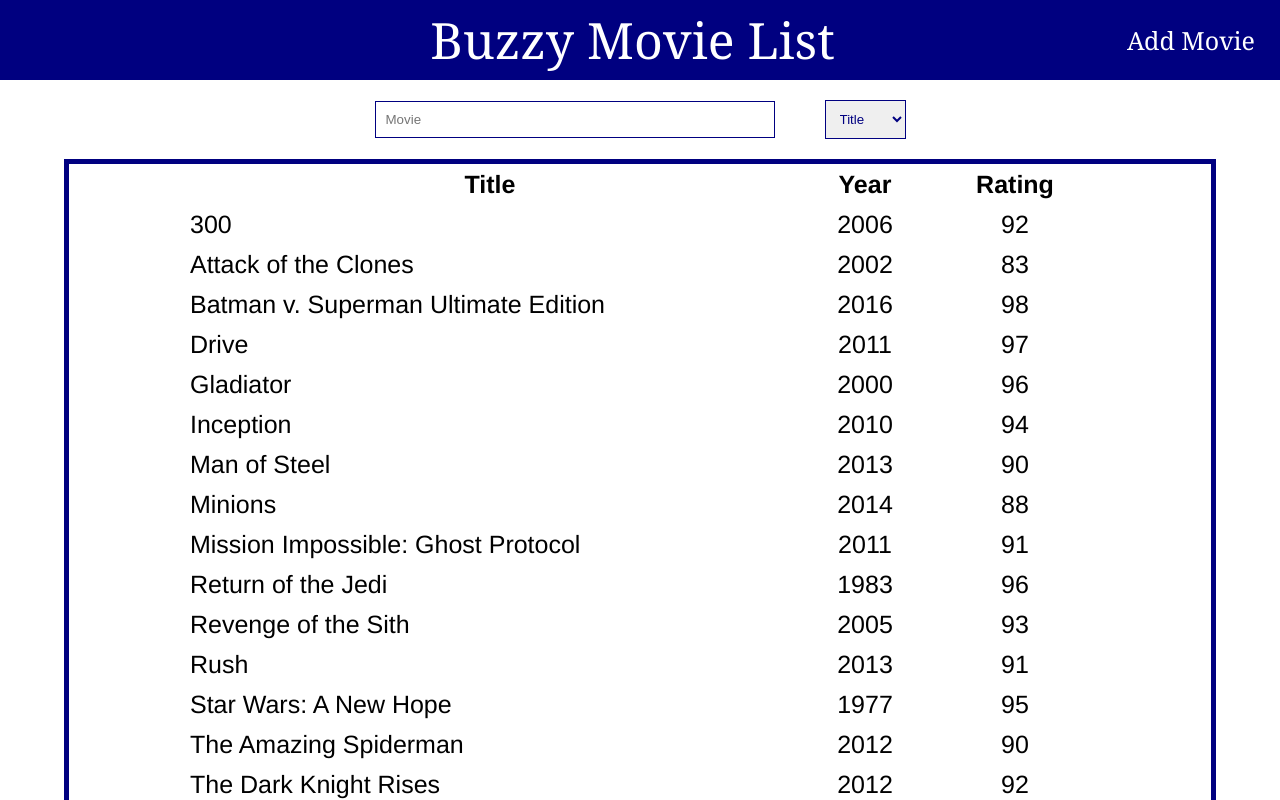
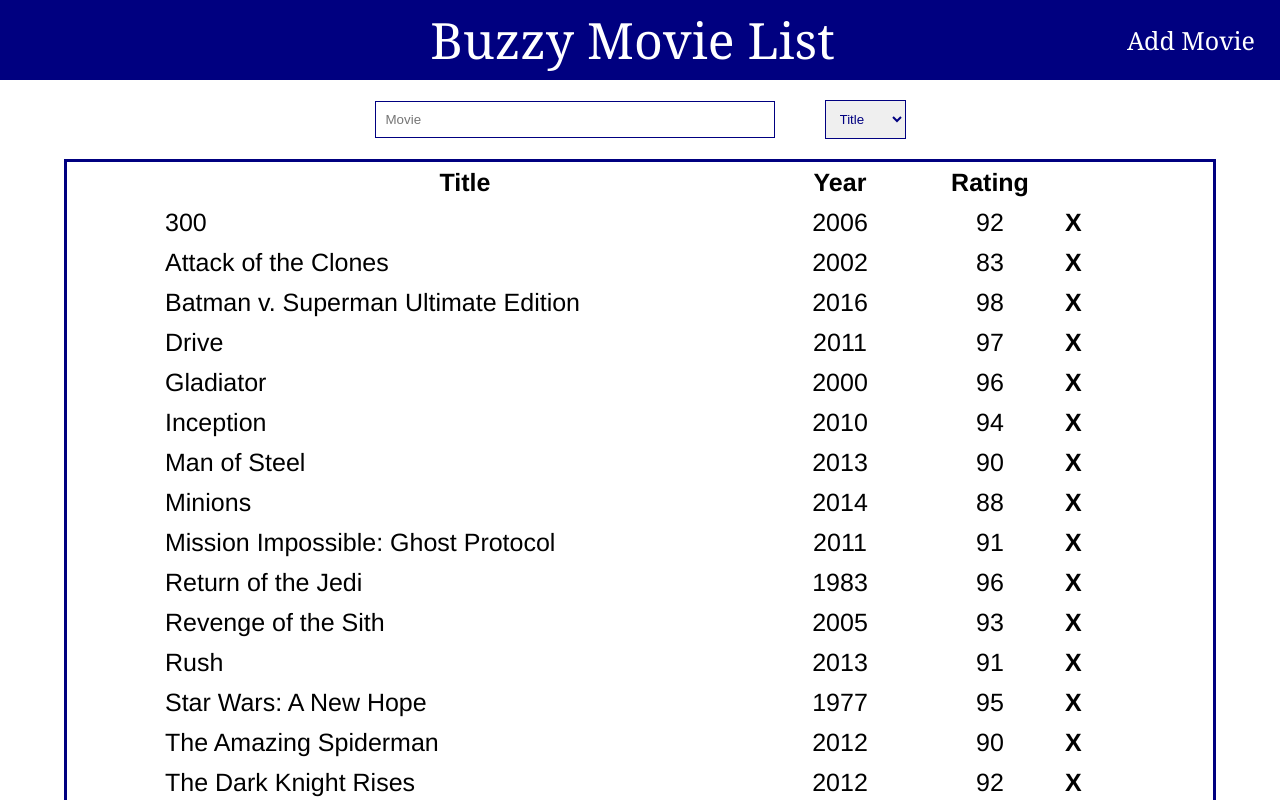
Before and after one commit to nbbuzzy1/movie-app, an Angular app: page / in a window 1280 px wide. Shown: the top 800 px of the page. Built offline with nearby package versions, Linux system fonts and the light colour scheme.

Commit message:
added deleteMovie method to moviesService

```diff
--- a/src/app/movie-list/movie-list-item/movie-list-item.component.html
+++ b/src/app/movie-list/movie-list-item/movie-list-item.component.html
@@ -2,4 +2,5 @@
   <div class="title">{{ movie.title }}</div>
   <div class="year">{{ movie.year }}</div>
   <div class="rating">{{ movie.rating }}</div>
+  <div class="delete" (click)="onDeleteMovie()">X</div>
 </div>
--- a/src/app/movie-list/movie-list-item/movie-list-item.component.sass
+++ b/src/app/movie-list/movie-list-item/movie-list-item.component.sass
@@ -17,3 +17,11 @@
   width: 150px
   font-size: 25px
   text-align: center
+
+.delete
+  width: 50px
+  font-size: 25px
+  font-weight: bold
+
+.delete:hover
+  cursor: pointer
--- a/src/app/movie-list/movie-list-item/movie-list-item.component.ts
+++ b/src/app/movie-list/movie-list-item/movie-list-item.component.ts
@@ -1,5 +1,6 @@
 import { Component, OnInit, Input } from '@angular/core';
 import { Movie } from '../movie.model';
+import { MoviesService } from '../movies.service';
 
 @Component({
   selector: 'app-movie-list-item',
@@ -8,9 +9,13 @@
 })
 export class MovieListItemComponent implements OnInit {
   @Input() movie: Movie;
-  constructor() { }
+  constructor(public moviesService: MoviesService) { }
 
   ngOnInit() {
   }
 
+  onDeleteMovie() {
+    this.moviesService.deleteMovie(this.movie.title);
+  }
+
 }
--- a/src/app/movie-list/movie-list.component.html
+++ b/src/app/movie-list/movie-list.component.html
@@ -15,6 +15,7 @@
     <div class="titleLabel">Title</div>
     <div class="yearLabel">Year</div>
     <div class="ratingLabel">Rating</div>
+    <div class="deleteLabel"></div>
   </div>
   <app-movie-list-item
     *ngFor="let movieEl of movies | filter: this.filterText | sortBy: this.modifiedSort "
--- a/src/app/movie-list/movie-list.component.sass
+++ b/src/app/movie-list/movie-list.component.sass
@@ -17,7 +17,7 @@
   padding: 10px
 
 .movieListContainer
-  border: 5px solid navy
+  border: 3px solid navy
   margin: 0 auto 40px auto
   max-width: 90%
 
@@ -39,3 +39,6 @@
   font-size: 25px
   font-weight: bolder
   text-align: center
+
+.deleteLabel
+  width: 50px
--- a/src/app/movie-list/movies.service.ts
+++ b/src/app/movie-list/movies.service.ts
@@ -16,4 +16,11 @@
   addMovies(movie: Movie) {
     this.movieService.movies.push(movie);
   }
+
+  deleteMovie(movieTitle) {
+    const deletedMovie = this.movieService.movies.filter((movie) => movie.title === movieTitle)[0];
+    const deletedIndex = this.movieService.movies.indexOf(deletedMovie);
+    this.movieService.movies.splice(deletedIndex, 1);
+
+  }
 }
```
